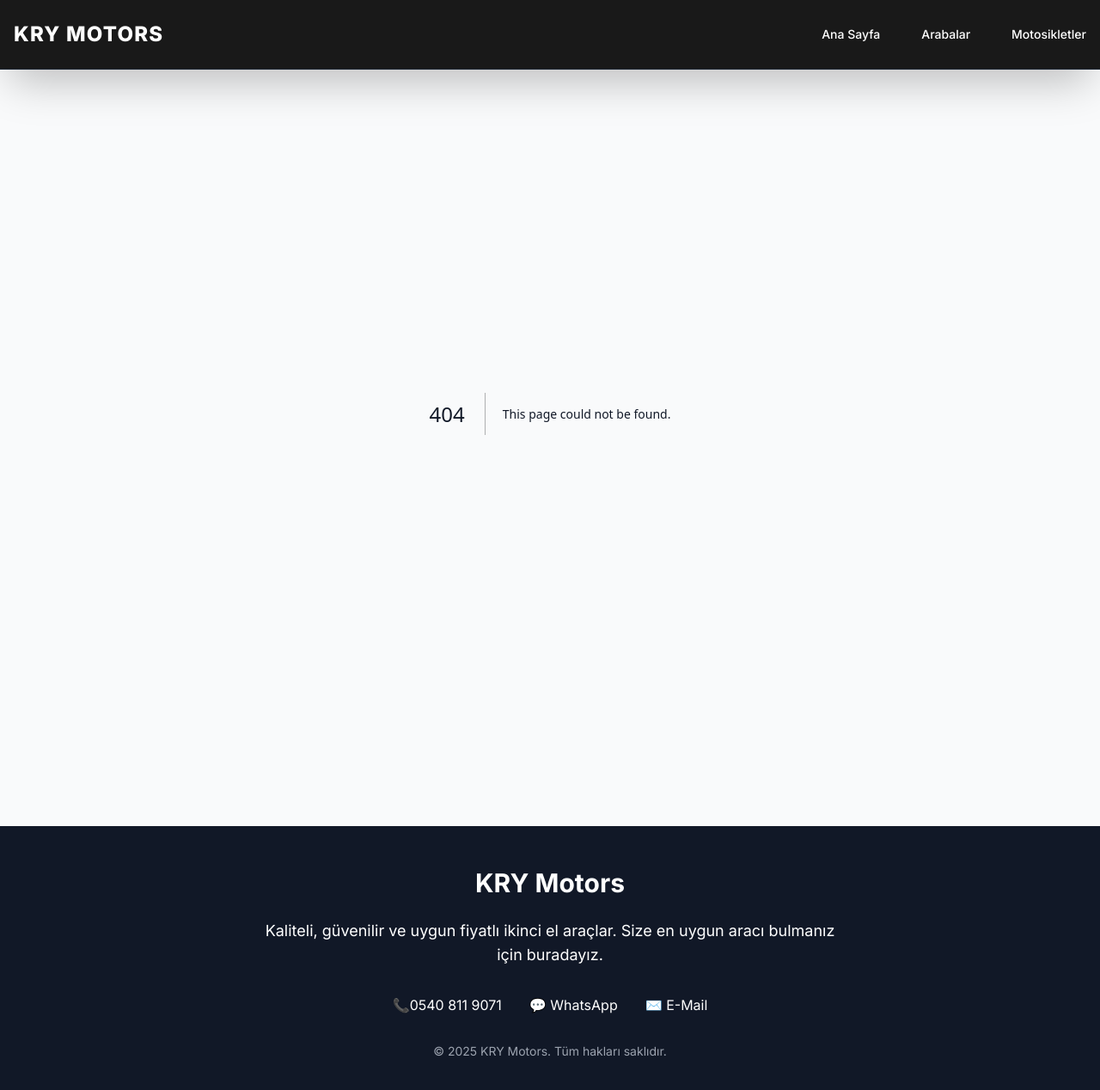
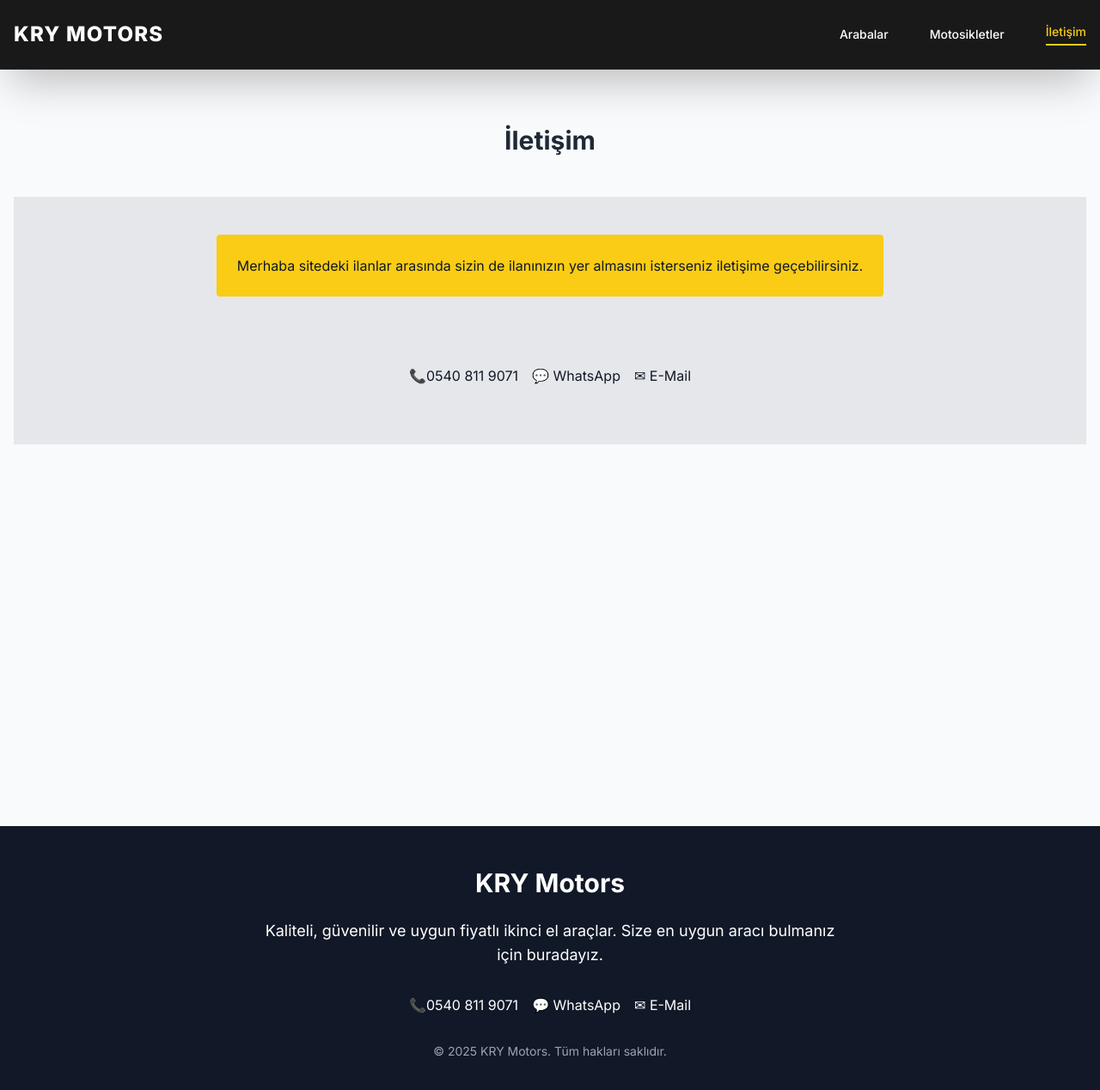
Before and after one commit to krykhrmn81-glitch/kry-motors, a Next.js app: page /contact in a window 1280 px wide. Before the commit this address had no page. Shown: the top 1268 px of the page at 86% size. Built offline with nearby package versions, Linux system fonts and the light colour scheme.

Commit message:
Footer Düzeltme ve İletişim sekmesi ekleme

```diff
--- /dev/null
+++ b/src/app/contact/page.tsx
@@ -0,0 +1,40 @@
+import Link from 'next/link';
+import { prisma } from '@/lib/prisma';
+import '@/app/globals.css';
+
+
+
+export default async function ContactPage() {
+
+    return (
+        <div className="min-h-screen bg-gray-50 py-16">
+            <div className="max-w-7xl mx-auto px-4">
+                <h1 className="text-3xl font-bold text-center mb-12 text-gray-800"> İletişim</h1>
+
+                <div className="">
+
+                    <div className="w-full h-72 bg-gray-200 flex items-center justify-center grid">
+                        <p className="rounded m-2 p-6 grid-row bg-yellow-400">Merhaba sitedeki ilanlar arasında sizin de ilanınızın yer almasını isterseniz iletişime geçebilirsiniz.</p>
+
+                        <div className="flex justify-center space-x-4 mb-8 grid-row">
+                            <a href="tel:+905408119071" className="hover:text-yellow-400 transition">
+                                📞
+                                <span className="whitespace-nowrap">0540 811 9071</span>
+                            </a>
+                            <a href="https://wa.me/905408119071" target="_blank" className="hover:text-green-400 transition">
+                                💬 WhatsApp
+                            </a>
+                            <a href="mailto:krykhrmn8@gmail.com" className="hover:text-yellow-400 transition">
+                                ✉
+                                <span className="whitespace-nowrap"> E-Mail</span>
+                            </a>
+                        </div>
+                    </div>
+
+                </div>
+            </div>
+
+        </div>
+
+    );
+}
--- a/src/components/Footer.tsx
+++ b/src/components/Footer.tsx
@@ -7,15 +7,17 @@ export default function Footer() {
           Kaliteli, güvenilir ve uygun fiyatlı ikinci el araçlar. Size en uygun aracı bulmanız için buradayız.
         </p>
 
-        <div className="flex justify-center space-x-8 mb-8">
+        <div className="flex justify-center space-x-4 mb-8">
           <a href="tel:+905408119071" className="hover:text-yellow-400 transition">
-            <span className="whitespace-nowrap">📞0540 811 9071</span>
+            📞
+            <span className="whitespace-nowrap">0540 811 9071</span>
           </a>
           <a href="https://wa.me/905408119071" target="_blank" className="hover:text-green-400 transition">
             💬 WhatsApp
           </a>
-          <a href="mailto:info@krymotors.com" className="hover:text-yellow-400 transition">
-            ✉️ E-Mail
+          <a href="mailto:krykhrmn8@gmail.com" className="hover:text-yellow-400 transition">
+            ✉
+            <span className="whitespace-nowrap"> E-Mail</span>
           </a>
         </div>
 
--- a/src/components/Navbar.tsx
+++ b/src/components/Navbar.tsx
@@ -26,22 +26,22 @@ export default function Navbar() {
         {/* DESKTOP MENU */}
         <nav className="hidden md:flex items-center space-x-12 text-sm font-medium">
           <Link
-            href="/"
-            className={`hover:text-yellow-400 transition ${pathname === '/' ? 'text-yellow-400 border-b-2 border-yellow-400 pb-1' : ''}`}
-          >
-            Ana Sayfa
-          </Link>
-          <Link
             href="/cars"
-            className={`hover:text-yellow-400 transition ${pathname.startsWith('/arabalar') ? 'text-yellow-400 border-b-2 border-yellow-400 pb-1' : ''}`}
+            className={`hover:text-yellow-400 transition ${pathname.startsWith('/cars') ? 'text-yellow-400 border-b-2 border-yellow-400 pb-1' : ''}`}
           >
             Arabalar
           </Link>
           <Link
             href="/motorcycles"
-            className={`hover:text-yellow-400 transition ${pathname.startsWith('/motosikletler') ? 'text-yellow-400 border-b-2 border-yellow-400 pb-1' : ''}`}
+            className={`hover:text-yellow-400 transition ${pathname.startsWith('/motorcycles') ? 'text-yellow-400 border-b-2 border-yellow-400 pb-1' : ''}`}
           >
             Motosikletler
+          </Link>
+          <Link
+            href="/contact"
+            className={`hover:text-yellow-400 transition ${pathname.startsWith('/contact') ? 'text-yellow-400 border-b-2 border-yellow-400 pb-1' : ''}`}
+          >
+            İletişim
           </Link>
 
           {isAdminLoggedIn && !isAdminPage && (
@@ -75,13 +75,6 @@ export default function Navbar() {
       {mobileOpen && (
         <div className="md:hidden bg-black border-t border-gray-800 p-6 space-y-4 text-lg">
           <Link
-            href="/"
-            className="block hover:text-yellow-400"
-            onClick={() => setMobileOpen(false)}
-          >
-            Ana Sayfa
-          </Link>
-          <Link
             href="/cars"
             className="block hover:text-yellow-400"
             onClick={() => setMobileOpen(false)}
@@ -94,6 +87,13 @@ export default function Navbar() {
             onClick={() => setMobileOpen(false)}
           >
             Motosikletler
+          </Link>
+          <Link
+            href="/contact"
+            className="block hover:text-yellow-400"
+            onClick={() => setMobileOpen(false)}
+          >
+            İletişim
           </Link>
 
           {isAdminLoggedIn && !isAdminPage && (
```
